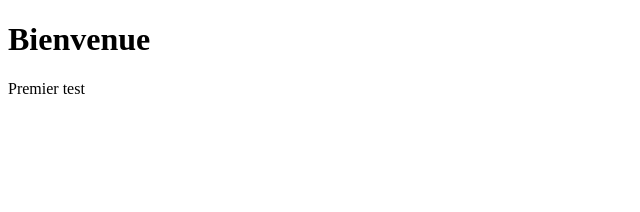
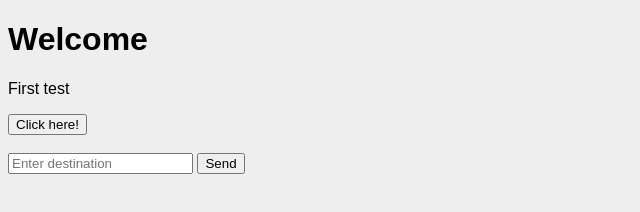
Before and after one commit to Aymeric-Dcn/Japan-Delivery-Robot-Project, a plain HTML site: page RobotWeb/frontend/index.html in a window 1280 px wide. Shown: the whole page, without its empty margins (0-640 px from the left). Drawn offline with Linux system fonts and the light colour scheme.

Commit message:
Web interface with button and alerts

```diff
--- a/RobotWeb/frontend/index.html
+++ b/RobotWeb/frontend/index.html
@@ -1,18 +1,31 @@
 <!DOCTYPE html>
-
 <html>
 
 <head>
-
-    <title>Robot de livraison</title>
-
+    <meta charset="UTF-8">
+    <title>Delivery Robot</title>
+    <link rel="stylesheet" href="style.css">
 </head>
 
 <body>
 
-<h1>Bienvenue</h1>
+    <h1>Welcome</h1>
 
-<p>Premier test</p>
+    <p>First test</p>
+
+    <button onclick="hello()">
+        Click here!
+    </button>
+
+    <br><br>
+
+    <input id="destination" placeholder="Enter destination">
+
+    <button onclick="sendDestination()">
+        Send
+    </button>
+
+    <script src="script.js"></script>
 
 </body>
 
--- /dev/null
+++ b/RobotWeb/frontend/script.js
@@ -0,0 +1,9 @@
+function hello() {
+    alert("Hello!");
+}
+
+function sendDestination() {
+    let destination = document.getElementById("destination").value;
+
+    alert("Destination: " + destination);
+}
--- /dev/null
+++ b/RobotWeb/frontend/style.css
@@ -0,0 +1,7 @@
+body{
+
+    font-family:Arial;
+
+    background:#eeeeee;
+
+}
```
